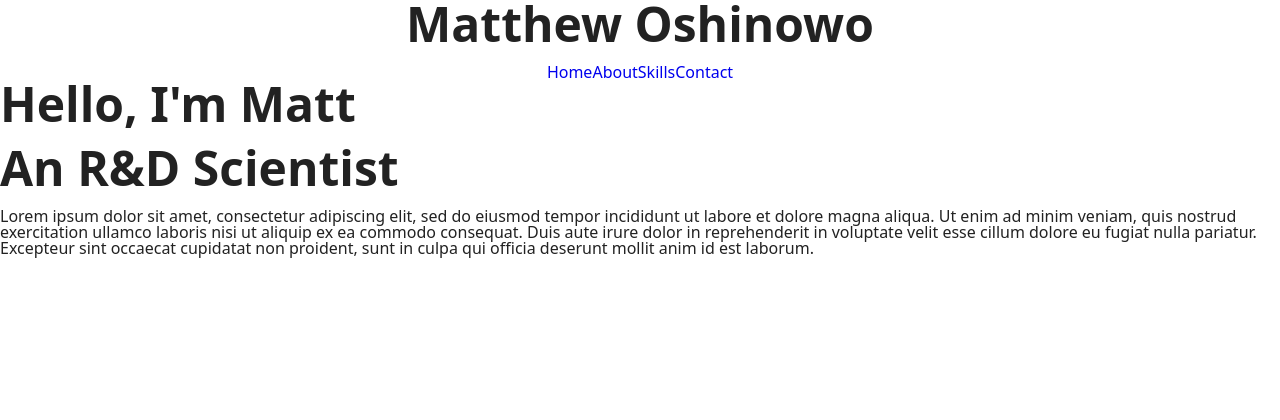
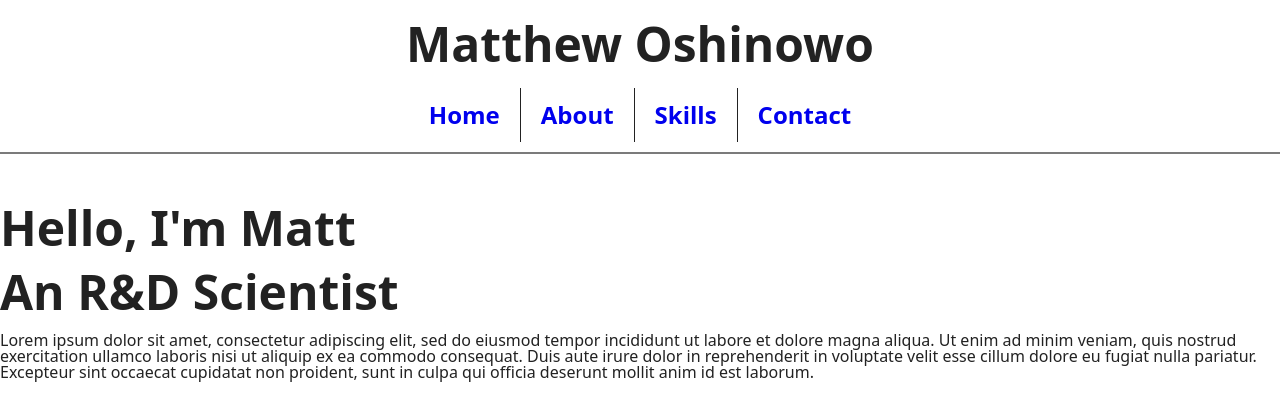
Before and after one commit to kimoshinowo/matt-website, a Nuxt app: page / in a window 1280 px wide. Shown: the top 420 px of the page. Built offline with nearby package versions, Linux system fonts and the light colour scheme.

Commit message:
Add more nav styles

```diff
--- a/assets/nav.scss
+++ b/assets/nav.scss
@@ -1,9 +1,13 @@
 .nav {
+    border-bottom: 2px solid #7b7b7b;
+    color: $text-colour;
+    margin-bottom: 50px;
+    padding-bottom: 10px;
     text-align: center;
     width: 100%;
 
     &__title {
-        font-size: 3rem;
+        margin: 20px 0;
     }
 
     &__list {
@@ -12,5 +16,14 @@
         width: 100%;
     }
 
+    &__item {
+        border-right: 1px solid $text-colour;
+        font-size: 1.5rem;
+        font-weight: bold;
+        padding: 15px 20px;
 
+        &:last-child {
+            border-right: none;
+        }
+    }
 }
```
